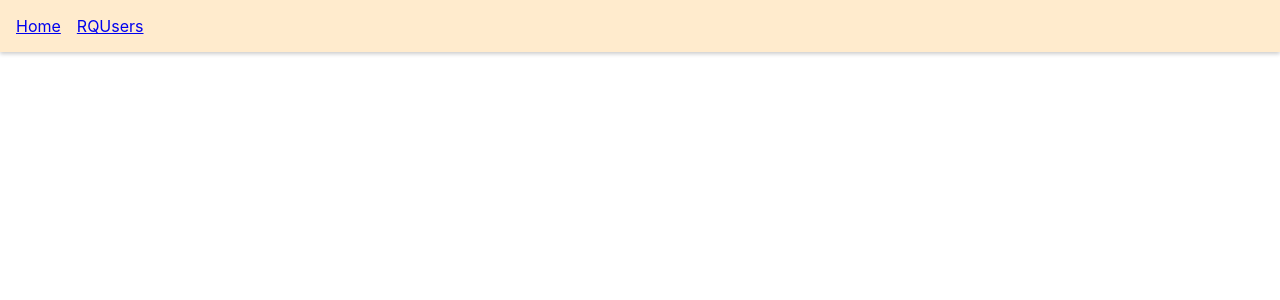
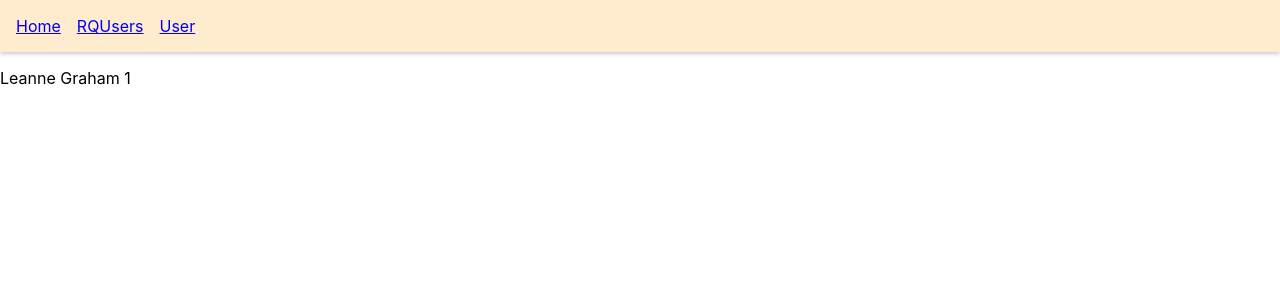
Before and after one commit to musama619/React-Query, a React (Create React App) app: page /user/1 in a window 1280 px wide. Before the commit this address had no page. Shown: the top 300 px of the page. Built offline with nearby package versions, Linux system fonts and the light colour scheme; data requests are answered from the project's data file.

Commit message:
query by id, dynamic queries

```diff
--- a/src/App.js
+++ b/src/App.js
@@ -5,6 +5,8 @@ import { ReactQueryDevtools } from "react-query/devtools";
 import { Link } from "react-router-dom";
 import { Home } from "./components/Home.pages";
 import { RQUsers } from "./components/RQUsers.pages";
+import { User } from "./components/User.page";
+import { DynamicParallelQueries } from "./components/DynamicParallelQueries.page";
 
 const queryClient = new QueryClient();
 function App() {
@@ -19,15 +21,23 @@ function App() {
                         <li>
                             <Link to="/rq-users">RQUsers</Link>
                         </li>
+                        <li>
+                            <Link to="/user">User</Link>
+                        </li>
                     </ul>
                 </nav>
 
                 <Routes>
                     <Route path="/" element={<Home />} />
                     <Route path="/rq-users" element={<RQUsers />} />
+                    <Route path="/user/:id" element={<User />} />
+                    <Route
+                        path="/dynamic-users"
+                        element={<DynamicParallelQueries userIds={[1, 3]} />}
+                    />
                 </Routes>
             </BrowserRouter>
-            <ReactQueryDevtools position="bottom-right"/>
+            <ReactQueryDevtools position="bottom-right" />
         </QueryClientProvider>
     );
 }
--- /dev/null
+++ b/src/components/DynamicParallelQueries.page.js
@@ -0,0 +1,19 @@
+import axios from "axios";
+import { useQueries } from "react-query";
+
+const fetchUser = (id) => {
+    return axios.get(`http://localhost:4000/users/${id}`);
+};
+
+export const DynamicParallelQueries = ({ userIds }) => {
+    const result = useQueries(
+        userIds.map(id => {
+            return {
+                queryKey: ['user', id],
+                queryFn: () => fetchUser(id),
+            }
+        })
+   )
+
+   console.log(result)
+};
--- a/src/components/RQUsers.pages.js
+++ b/src/components/RQUsers.pages.js
@@ -1,34 +1,25 @@
 import { useQuery } from "react-query";
 import axios from "axios";
+import { Link } from "react-router-dom";
 
 const fetchUser = () => {
     return axios.get("http://localhost:4000/users");
 };
 
 export const RQUsers = () => {
-
     const onSuccess = () => {
-        console.log("On Success")
+        console.log("On Success");
     };
     const onError = () => {
-        console.log("On Error")
+        console.log("On Error");
     };
 
     const { isLoading, data, isError, error, isFetching, refetch } = useQuery(
         "getUsers",
         fetchUser,
         {
-            enabled: false, // disable fetching on mount
-            refetchOnMount: false, // always
-            refetchOnWindowFocus: true, // always,
-            refetchInterval: 10000, // every 2 seconds
-            refetchIntervalInBackground: true, //continue pulling data even browser not in focus
             onSuccess,
             onError,
-            select: (data) => {
-                const userNames = data.data.map(user => user.name)
-                return userNames
-            }
         }
     );
 
@@ -45,12 +36,11 @@ export const RQUsers = () => {
         <>
             <h2>RQ Users</h2>
             <button onClick={refetch}>Fetch Users</button>
-            {data.map((userNames) => (
-                <div key={userNames}>{userNames}</div>
+            {data?.data?.map((user) => (
+                <div key={user.id}>
+                    <Link to={`/user/${user.id}`}>{user.name}</Link>
+                </div>
             ))}
-            {/* {data?.data?.map((user) => (
-                <div key={user.id}>{user.name}</div>
-            ))} */}
         </>
     );
 };
--- /dev/null
+++ b/src/components/User.page.js
@@ -0,0 +1,36 @@
+import axios from "axios";
+import { useQuery } from "react-query";
+import { useParams } from "react-router-dom";
+
+const fetchUser = (id) => {
+    return axios.get(`http://localhost:4000/users/${id}`);
+};
+
+export const User = () => {
+    const { id } = useParams();
+
+    const onSuccess = () => {
+        console.log("On Success");
+    };
+    const onError = () => {
+        console.log("On Error");
+    };
+
+    const { isLoading, data, isError, error, isFetching, refetch } = useQuery(
+        ["getUsers", id],
+        () => fetchUser(id),
+        {
+            onSuccess,
+            onError,
+        }
+    );
+
+    if (isLoading) {
+        return <h2>Loading...</h2>;
+    }
+    if (isError) {
+        return <h2>{error.message}</h2>;
+    }
+
+    return <div>{data?.data.name}</div>;
+};
```
